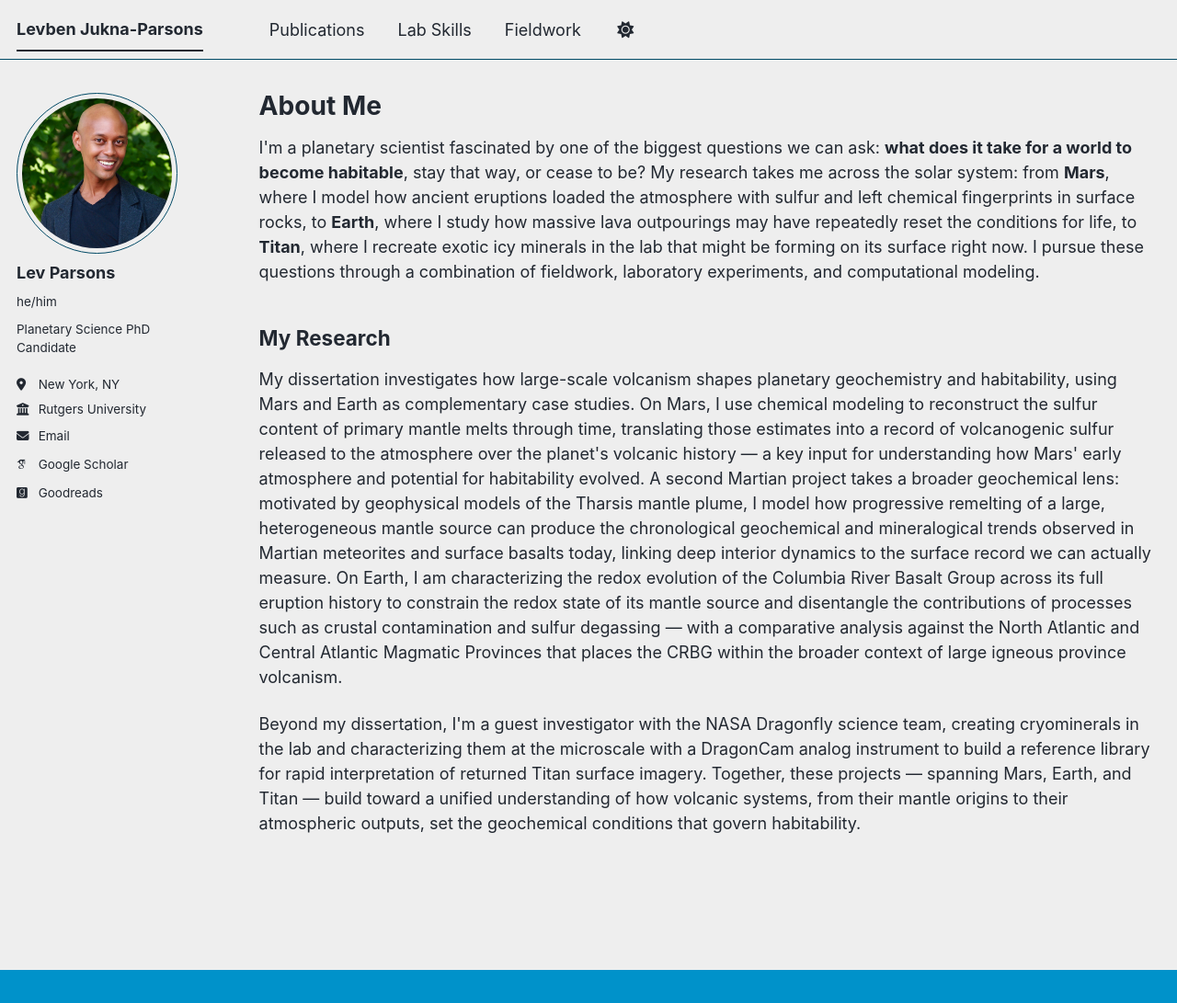
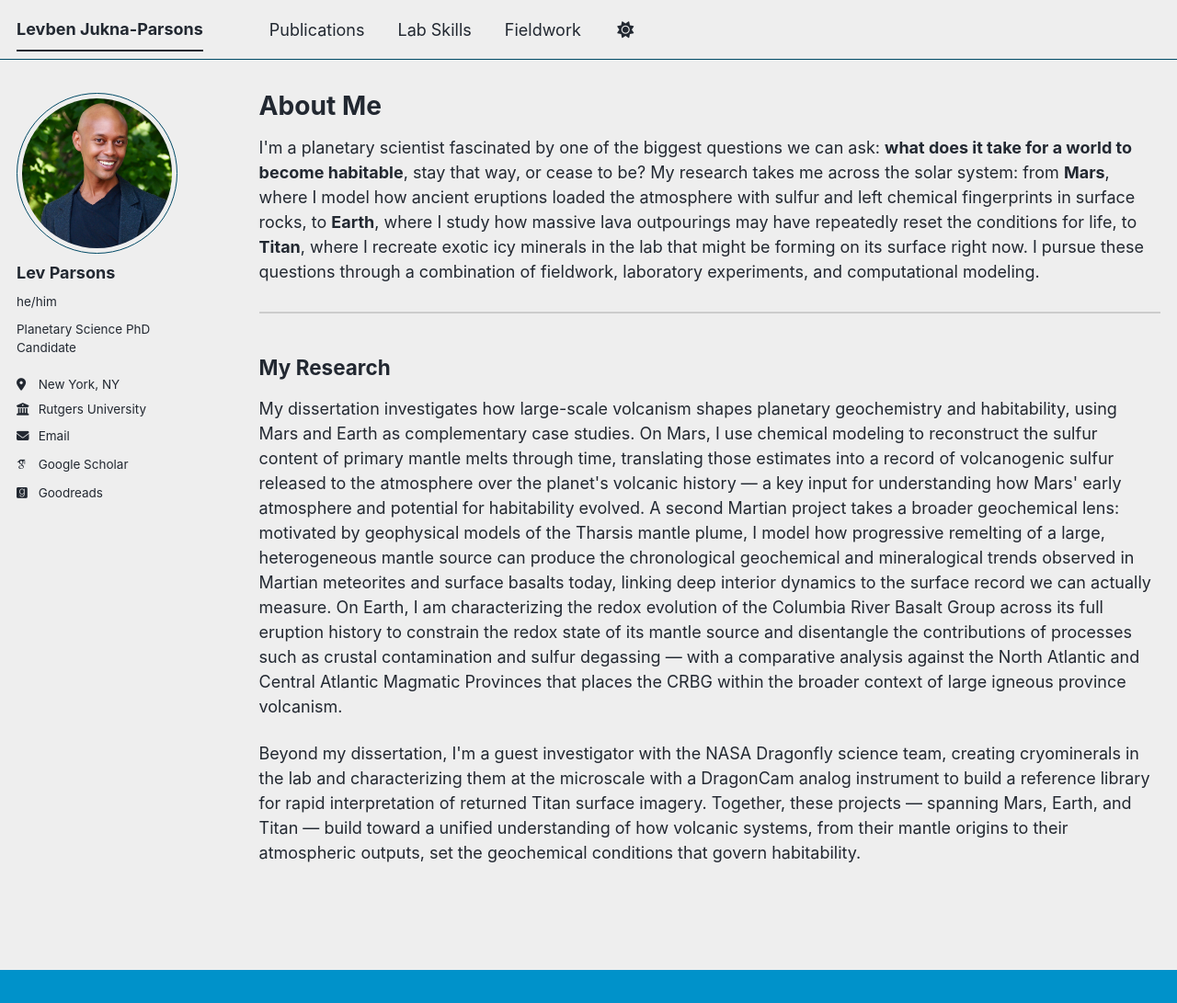
Before and after one commit to levparsons/AcademicWebsite, a Jekyll site: the page built from _pages/about.md, in a window 1280 px wide and 1091 px high. Shown: the whole window at 92% size. Built offline with Jekyll 4.4.1, drawn with Linux system fonts in a browser that asks for light colours; some web fonts are replaced; a script bundle is joined from its source files by our own code; library files that are not in the unit come from our copies.

Commit message:
add border to about

```diff
--- a/_pages/about.md
+++ b/_pages/about.md
@@ -9,6 +9,8 @@ author_profile: true
 I'm a planetary scientist fascinated by one of the biggest questions we can ask: <b>what does it take for a world to become habitable</b>, stay that way, or cease to be? My research takes me across the solar system: from <b>Mars</b>, where I model how ancient eruptions loaded the atmosphere with sulfur and left chemical fingerprints in surface rocks, to <b>Earth</b>, where I study how massive lava outpourings may have repeatedly reset the conditions for life, to <b>Titan</b>, where I recreate exotic icy minerals in the lab that might be forming on its surface right now. I pursue these questions through a combination of fieldwork, laboratory experiments, and computational modeling.
 </p>
 
+<hr style="border: 1px solid #ccc; margin: 30px 0;">
+
 <h2>My Research</h2>
 
 <p>
```
